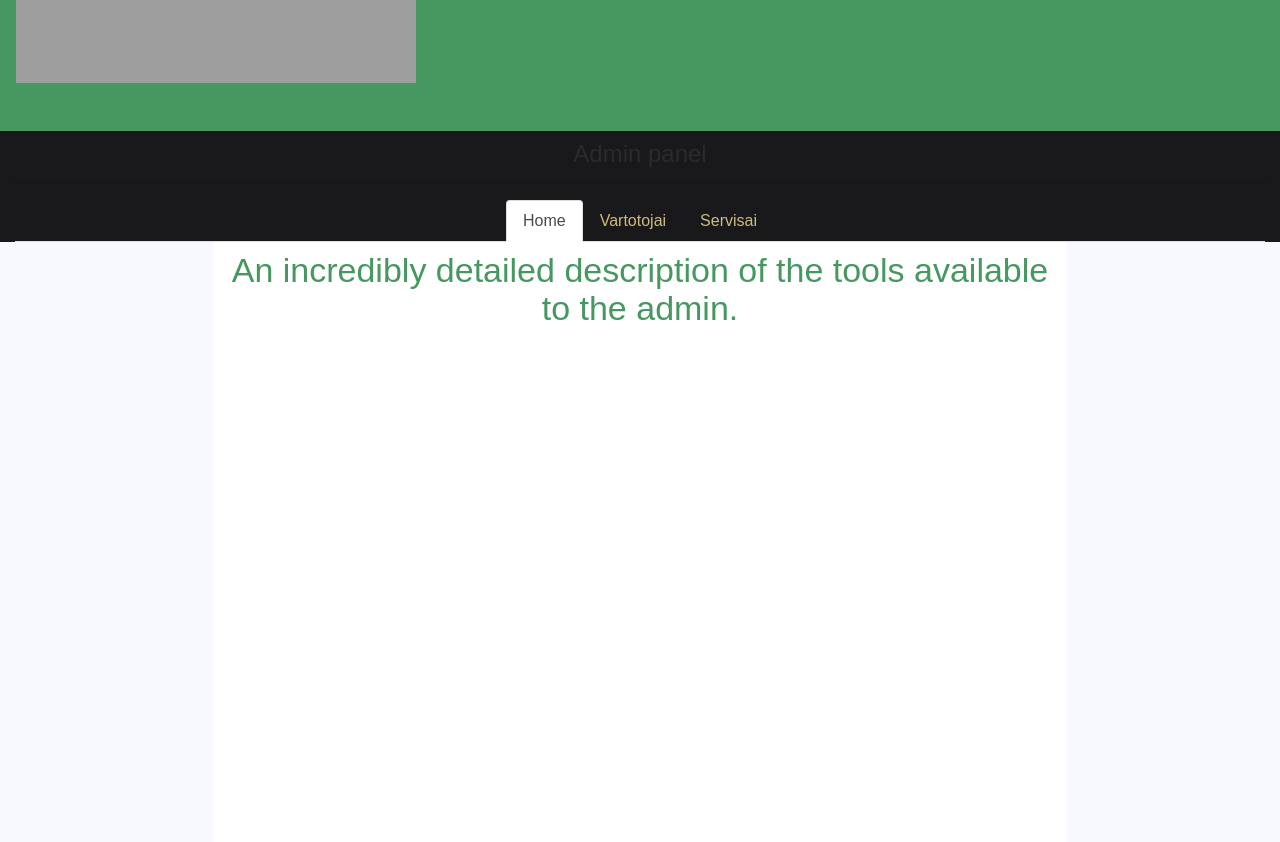
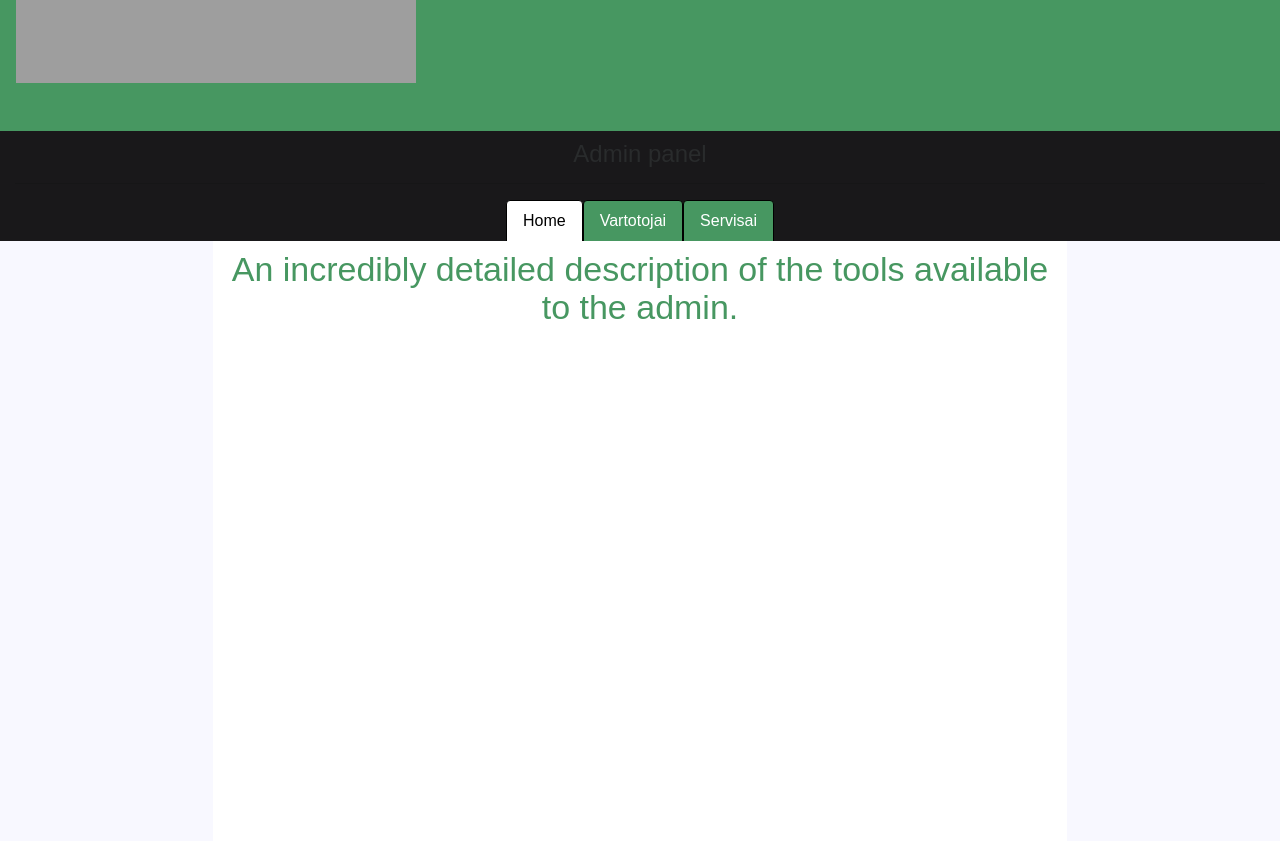
Before and after one commit to mantdon/fictional-happiness, a Symfony app: template templates/Admin/Home/admin_home.html.twig in a window 1280 px wide. Shown: the part 225-1067 px from the top of the page. After the commit the page ends 544 px from the top, so only its background shows below. Run offline with Twig, Linux system fonts and the light colour scheme; the template is opened without the code that fills it, so the values that code supplies are empty; style sheets or scripts are compiled from the project's sources; some libraries are stand-ins or nearby versions; grey boxes are pictures that could not be loaded.

Commit message:
Added a tab style class to the admin panel tabs.

```diff
--- a/templates/Admin/admin_panels.html.twig
+++ b/templates/Admin/admin_panels.html.twig
@@ -2,7 +2,7 @@
 {% set users_label = "Vartotojai" %}
 {% set services_label = "Servisai" %}
 
-<ul class="nav nav-tabs very-tabs justify-content-center">
+<ul class="nav nav-tabs justify-content-center tab-bar">
     <li class="nav-item">
         {% if home_active is defined %}
             <span class="nav-link active">Home</span>
```
